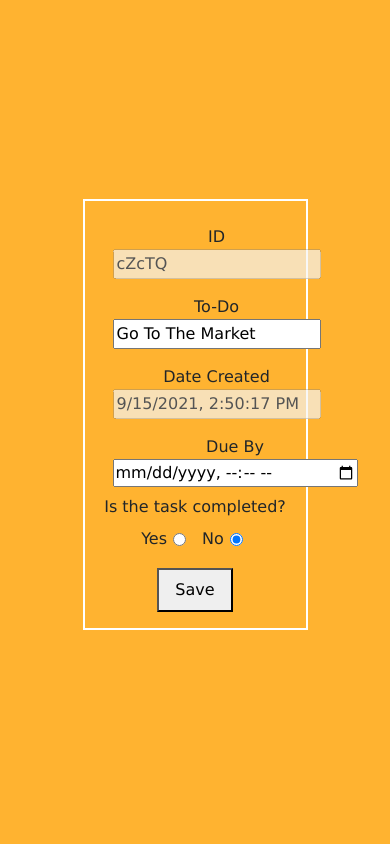
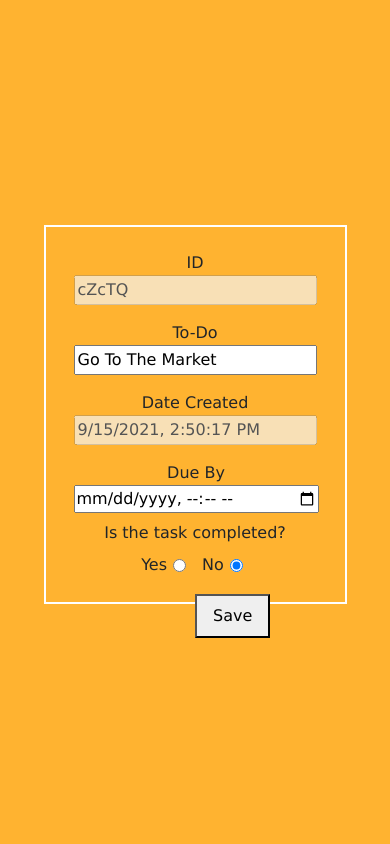
Before and after one commit to abdullateefakorede/To-Do-App, a Node server app: page /edit/cZcTQ in a window 390 px wide. Run offline with Node 20, Linux system fonts and the light colour scheme; some libraries are stand-ins or nearby versions.

Commit message:
Responsiveness with meta

```diff
--- a/stylesheets/addStyle.css
+++ b/stylesheets/addStyle.css
@@ -1,5 +1,5 @@
 body {
-    width: 600px;
+    width: 100%;
     text-align: center;
     margin: auto;
     align-items: center;
--- a/stylesheets/editStyle.css
+++ b/stylesheets/editStyle.css
@@ -35,6 +35,8 @@
 button {
     padding: 8px 16px 8px 16px;
     margin-top: 8px;
+    position: fixed;
+    z-index: 99;
 }
 
 td {
@@ -50,7 +52,7 @@
 }
 
 #editForm {
-        width: 70%;
+    width: 85%;
 }
 
 #yesId {
@@ -60,6 +62,11 @@
 form {
     border: 2px solid rgb(255, 255, 255);
     padding: 16px;
+    justify-content: center;
+}
+
+input {
+    width: 100%;
 }
 
 div.edit {
@@ -70,6 +77,10 @@
 div.radio {
     display: flex;
     justify-content: center;
+}
+
+div.radio input {
+    width: unset;
 }
 
 form div {
@@ -85,3 +96,10 @@
         max-width: 30%;
     }
 }
+
+@media only screen and (max-width: 600px) {
+    #editForm {
+        width: 90%;
+        max-width: 100%;
+    }
+}
--- a/stylesheets/style.css
+++ b/stylesheets/style.css
@@ -4,6 +4,7 @@ body {
     margin: auto;
     background-color: #ffb330;
     padding: 24px;
+    overflow-x: auto;
 }
 
 table {
```
Lines whose indentation alone changed are shown as unchanged.
